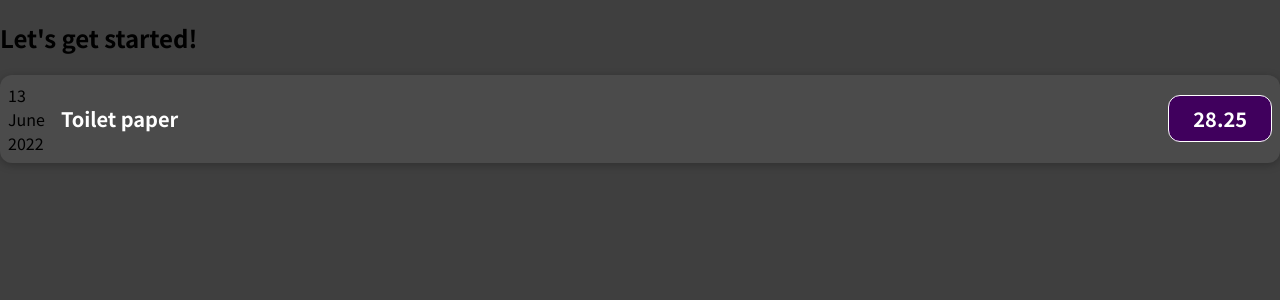
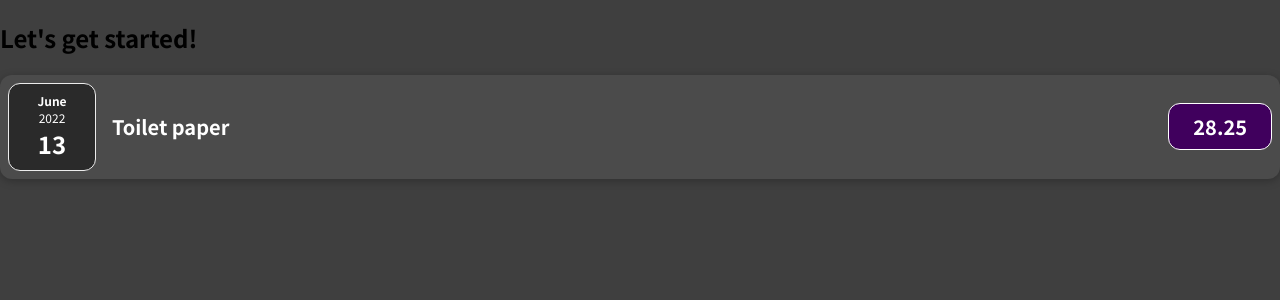
Before and after one commit to john-ngai/schwarzmuller_react, a JavaScript app in the folder 01-starting-setup/: page / in a window 1280 px wide. Shown: the top 300 px of the page. Built offline with nearby package versions, Linux system fonts and the light colour scheme.

Commit message:
Import stylesheet & rearrange date display order

```diff
--- a/01-starting-setup/src/components/ExpenseDate.js
+++ b/01-starting-setup/src/components/ExpenseDate.js
@@ -1,14 +1,15 @@
-export default function ExpenseDate(props) {
-  const { date } = props;
-  const day = date.toLocaleString("en-US", { day: "2-digit" });
+import "./ExpenseDate.css";
+
+export default function ExpenseDate({ date }) {
   const month = date.toLocaleString("en-US", { month: "long" });
   const year = date.getFullYear();
+  const day = date.toLocaleString("en-US", { day: "2-digit" });
 
   return (
-    <div>
-      <div>{day}</div>
-      <div>{month}</div>
-      <div>{year}</div>
+    <div className="expense-date">
+      <div className="expense-date__month">{month}</div>
+      <div className="expense-date__year">{year}</div>
+      <div className="expense-date__day">{day}</div>
     </div>
   );
 }
```
